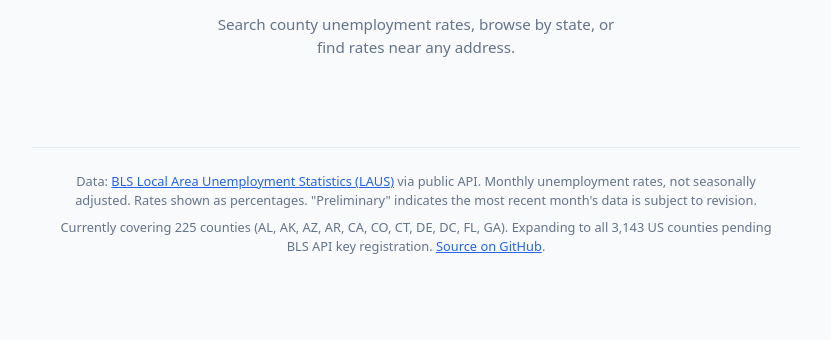
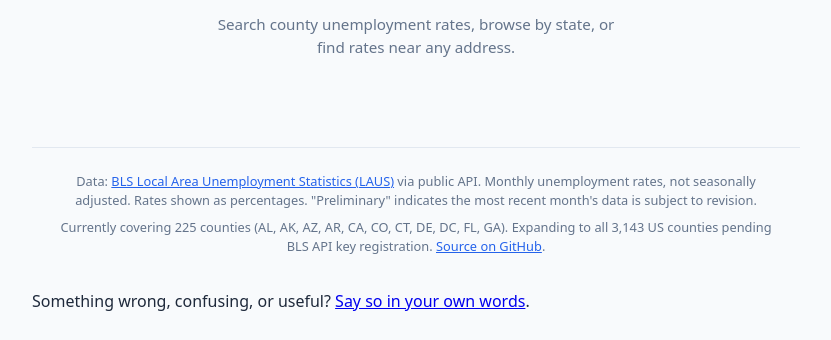
Before and after one commit to GreatTombProductions/bls-unemployment, a plain HTML site: page index.html in a window 1280 px wide. Shown: the part 460-800 px from the top of the page, without its empty margins (224-1055 px from the left). Drawn offline with Linux system fonts and the light colour scheme.

Commit message:
Add a note for saying when something on this page looks wrong

```diff
--- a/index.html
+++ b/index.html
@@ -72,5 +72,6 @@
 </footer>
 
 <script src="app.js"></script>
+<p class="quest-board-feedback">Something wrong, confusing, or useful? <a href="https://greattombproductions.github.io/quest-board/?project=bls-unemployment#suggest" target="_blank" rel="noopener">Say so in your own words</a>.</p>
 </body>
 </html>
```
